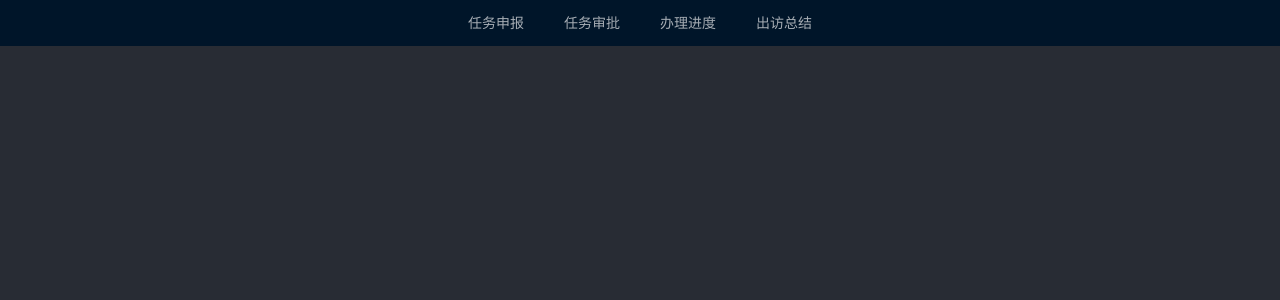
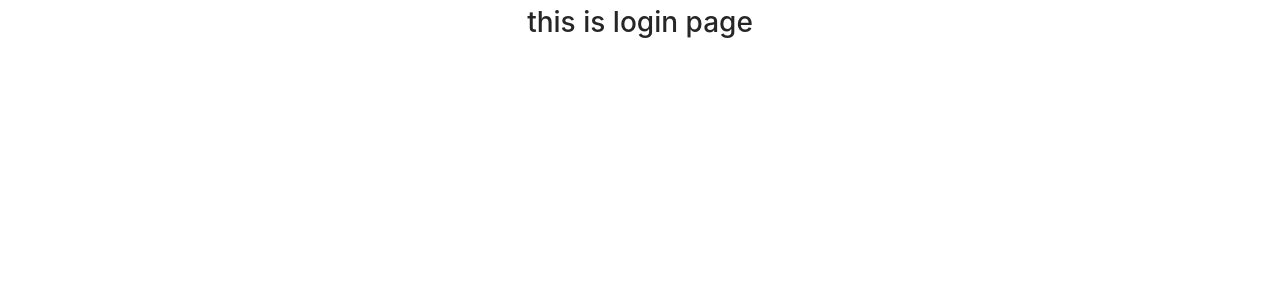
Before and after one commit to cndota70845/react-app, a React app: page /#/Login in a window 1280 px wide. Shown: the top 300 px of the page. Built offline with nearby package versions, Linux system fonts and the light colour scheme.

Commit message:
css.module router解耦

```diff
--- a/src/App.js
+++ b/src/App.js
@@ -1,7 +1,7 @@
 import './App.css';
 import 'antd/dist/antd.css';
 import React from 'react';
-import Home from './view/home/home.jsx';
+import  FrontendRouter from '@/view/home/FrontendRouter.jsx';
 import { Provider } from 'react-redux';
 import store from '../src/store/reducers/index.js';
 import API from '../src/request/api';
@@ -15,7 +15,7 @@ export default class App extends React.Component {
     return (
       <Provider store={store}>
         <div className="App">
-          <Home></Home>
+          <FrontendRouter></FrontendRouter>
         </div>
       </Provider>
     )
--- a/src/components/matryoshka/matryoshka.jsx
+++ b/src/components/matryoshka/matryoshka.jsx
@@ -1,5 +1,5 @@
 import React from 'react';
-import './matryoshka.scss';
+import styles from './matryoshka.module.scss';
 import { Button } from 'antd';
 
 export default class matryoshka extends React.Component {
@@ -23,7 +23,7 @@ export default class matryoshka extends React.Component {
         return (
             <div>
                 <h1>this is {this.state.name} page --- {this.props.msg}</h1>
-                <div className="BTN">
+                <div className={styles.BTN}>
                     <Button type="primary" onClick={this.props.addTodo.bind(this,10)}>ADD 10</Button>
                     <Button type="primary" onClick={this.props.minusTodo.bind(this,10)}>MINUS 10</Button>
                     <Button type="primary" onClick={this.props.multiplyTodo.bind(this,10)}>MULTIPLY 10</Button>
--- a/src/router/router.js
+++ b/src/router/router.js
@@ -1,6 +1,7 @@
 import DecCreate from '@/view/Dec/DecCreate/DecCreate.jsx';
 import Default from '@/view/Dec/Default/Default.jsx';
 import DecList from '@/view/Dec/DecList/DecList.jsx';
+import Login from '@/view/login/login.jsx';
 
 const routes = [
     {
@@ -19,6 +20,11 @@ const routes = [
         exact: true
     },
     {
+        path: '/Login',
+        component: Login,
+        exact: true
+    },
+    {
         path: '/*',
         component:Default,
         exact: true
--- a/src/view/Dec/Default/Default.jsx
+++ b/src/view/Dec/Default/Default.jsx
@@ -2,11 +2,6 @@ import React from 'react';
 import './Default.scss';
 
 export default class Default extends React.Component {
-
-    constructor (props) {
-        super(props);
-        console.log(props);
-    }
 
     render () {
         return (
--- a/src/view/NotFound/NotFound.jsx
+++ b/src/view/NotFound/NotFound.jsx
@@ -1,17 +1,34 @@
 import React from 'react';
 import './NotFound.scss';
+import { createHashHistory } from "history";
 
 export default class NotFound extends React.Component {
     constructor (props) {
         super(props);
         this.state = {
-            name: '404'
+            name: '404',
+            jump: new Promise(function (resolve, reject) {
+                setTimeout(function(){
+                    resolve('ok'); //代码正常执行！
+                }, 2000);
+            })
+        }
+    }
+
+    async componentDidMount () {
+        const res = await this.state.jump;
+        if (res && res === 'ok') {
+            let router = createHashHistory();
+            router.push({pathname:'/'});
         }
     }
 
     render () {
         return (
-            <h1>this is {this.state.name} page</h1>
+            <div>
+                <h1>this is {this.state.name} page</h1>
+                <h1>2s后返回首页</h1>
+            </div>
         )
     }
 }
--- a/src/view/home/FrontendRouter.jsx
+++ b/src/view/home/FrontendRouter.jsx
@@ -1,10 +1,11 @@
 import routes from '../../router/router.js';
 import { HashRouter } from 'react-router-dom';
-// import { renderRoutes } from 'react-router-config';
 import React from 'react';
 import menu from '@/assets/menu.json';
 import { Switch, Route } from 'react-router';
 import NotFound from '@/view/NotFound/NotFound.jsx';
+import Login from '@/view/login/login.jsx';
+import Home from '@/view/home/home.jsx';
 
 function float(origin,target) {
     if (origin instanceof Array && origin.length > 0) {
@@ -32,20 +33,19 @@ export default class FrontendRouter extends React.Component{
 
     render(){
         const getConfirmation = (message, callback) => {
-            console.log(message);
-            callback();
+            callback(message);
         }
 
-        const cb = () => {
-            console.log('回调函数');
+        const cb = (message) => {
+            console.log(message);
+        }
+
+        const homePage = (props,route) => {
+            console.log('homePage');
+            return <Home {...props} route={route} />
         }
 
         return (
-            // <HashRouter getUserConfirmation={getConfirmation('nihao',cb)}>
-            //     <Switch>
-            //         {renderRoutes(routes)}
-            //     </Switch>
-            // </HashRouter>
             <HashRouter getUserConfirmation={getConfirmation('初始化',cb)}>
                 <Switch>
                     {this.state.routes.map((route, i) => (
@@ -53,12 +53,11 @@ export default class FrontendRouter extends React.Component{
                             key={route.key || i}
                             path={route.path}
                             exact={route.exact}
-                            render={ props => menuFloat.some(item => item.name === props.location.pathname.replace('/',''))
-                                ? (<route.component {...props} route={route} />)
-                                : window.Cookies.get('token')
-                                    ? (<NotFound></NotFound>)
-                                    : window.alert('没有token')
-
+                            render={ props => menuFloat.some(item => item.name === props.location.pathname.replace('/','') || props.location.pathname === '/')
+                                ? homePage(props,route)
+                                : props.location.pathname.replace('/','').toLowerCase() === 'login'
+                                    ? (<Login {...props} route={route}></Login>)
+                                    : (<NotFound {...props} route={route}></NotFound>)
                             }
                         />
                     ))}
--- a/src/view/home/home.jsx
+++ b/src/view/home/home.jsx
@@ -1,9 +1,11 @@
-import './home.scss';
+import styles from './home.module.scss';
 import menu from '@/assets/menu.json';
 import React from 'react';
-import FrontendRouter from './FrontendRouter.jsx';
 import { createHashHistory } from "history";
 import { Menu } from 'antd';
+import { HashRouter } from 'react-router-dom';
+import { Route } from 'react-router';
+
 const { SubMenu } = Menu;
 
 export default class Home extends React.Component {
@@ -38,14 +40,14 @@ export default class Home extends React.Component {
 
     render () {
         return (
-            <div className="home">
-                <menu className="menu">
+            <div className={styles.home}>
+                <menu className={styles.menu}>
                     <Menu
                         onClick={this.handleClick.bind(this)}
                         selectedKeys={[this.state.current]}
                         theme={this.state.theme}
                         mode={this.state.mode}
-                        className="flex"
+                        className={styles.flex}
                     >
                         {this.state.menu.map((comment) => (
                             comment.children
@@ -58,8 +60,10 @@ export default class Home extends React.Component {
                         ))}
                     </Menu>
                 </menu>
-                <header className="home-header">
-                    <FrontendRouter></FrontendRouter>
+                <header className={styles.homeHeader}>
+                    <HashRouter>
+                        <Route path={this.props.route.path} component={this.props.route.component}></Route>
+                    </HashRouter>
                 </header>
             </div>
         )
--- a/src/view/home/home.scss
+++ b/src/view/home/home.module.scss
@@ -5,7 +5,7 @@
         height: 40vmin;
         pointer-events: none;
     }
-    .home-header {
+    .homeHeader {
         background-color: #282c34;
         min-height: 100vh;
         display: flex;
--- /dev/null
+++ b/src/view/login/login.jsx
@@ -0,0 +1,17 @@
+import React from 'react';
+import './login.scss';
+
+export default class NotFound extends React.Component {
+    constructor (props) {
+        super(props);
+        this.state = {
+            name: 'login'
+        }
+    }
+
+    render () {
+        return (
+            <h1>this is {this.state.name} page</h1>
+        )
+    }
+}
```
Also changed, not shown: src/components/matryoshka/matryoshka.module.scss (renamed from src/components/matryoshka/matryoshka.scss), src/view/login/login.scss (added).
